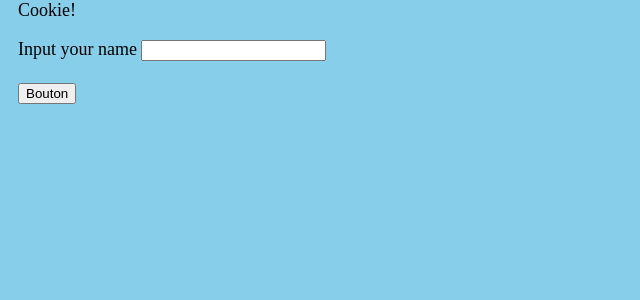
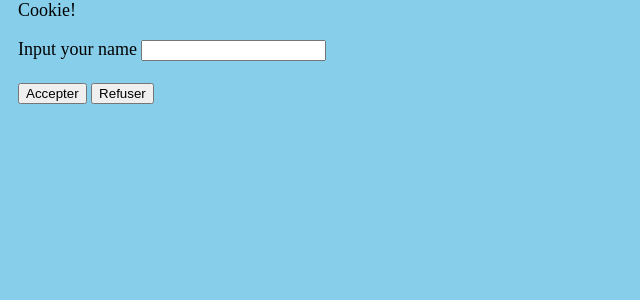
Before and after one commit to JumperBoost/NDI2024, a Symfony app: template templates/pageCookie.html.twig in a window 1280 px wide. Shown: the part 18-318 px from the top of the page, without its empty margins (0-640 px from the left). Run offline with Twig, Linux system fonts and the light colour scheme; the template is opened without the code that fills it, so the values that code supplies are empty; style sheets or scripts are compiled from the project's sources; some libraries are stand-ins or nearby versions.

Commit message:
Feat : Ajout de boutons pour Accepter et Refuser (le refuser fuit et Accepter veut être cliquer !)
* Ajout de css et de javaScript

* Fonctionnement : Le bouton Refuser fuit aléatoirement dans le block auquel il fait partie (ex : div), et le bouton accepter se met à son ancienne place.

```diff
--- a/assets/js/cookieInfernal.js
+++ b/assets/js/cookieInfernal.js
@@ -1,18 +1,19 @@
-const button = document.getElementById("fleeButtonTest");
-const container = button.parentElement;
+const boutonRefuser = document.getElementById("fleeButtonTest");
+const boutonAccepter = document.getElementById("fleeButtonAccepter")
+const container = boutonRefuser.parentElement;
 
 let escapeCount = 0;
 const maxEscapes = Math.random() * 10 + 4;
 console.log(maxEscapes);
 
 
-button.addEventListener("mouseover" || "click", () => {
+boutonRefuser.addEventListener("mouseover" || "click", () => {
     if (escapeCount < maxEscapes) {
         moveButtonWithinContainer();
         escapeCount++;
     } else {
-        button.textContent = "Tu m'as attrapé !";
-        button.style.cursor = "pointer";
+        boutonRefuser.textContent = "C'est bon, j'me rend ! (Refuser)";
+        boutonRefuser.style.cursor = "pointer";
     }
 });
 
@@ -21,23 +22,33 @@ function moveButtonWithinContainer() {
     const containerRect = container.getBoundingClientRect();
 
     // Taille du bouton
-    const buttonWidth = button.offsetWidth;
-    const buttonHeight = button.offsetHeight;
+    const currentRect = boutonRefuser.getBoundingClientRect();
+    const currentX = currentRect.left - containerRect.left;
+    const currentY = (currentRect.top - containerRect.top) -20;
 
-    // Nouvelle position aléatoire relative à la div
-    const newX = Math.random() * (containerRect.width - buttonWidth);
-    const newY = Math.random() * (containerRect.height - buttonHeight);
+    // Nouvelle position aléatoire pour le bouton "Refuser"
+    const newX = Math.random() * (containerRect.width - boutonRefuser.offsetWidth);
+    const newY = Math.random() * (containerRect.height - boutonRefuser.offsetHeight);
+
+    // Déplacer le bouton "Accepter" à l'ancienne position du bouton "Refuser"
+    boutonAccepter.style.transform = `translate(${currentX}px, ${currentY}px)`;
 
     // Rendre les jambes visibles et démarrer l'animation
-    button.classList.add('fleeing'); // Activer la classe qui fait apparaître les jambes
-    button.style.setProperty('visibility', 'visible');
-    button.style.setProperty('opacity', '1'); // Rendre les jambes visibles
+    boutonAccepter.classList.add('fleeing'); // Activer la classe qui fait apparaître les jambes
+    boutonAccepter.style.setProperty('visibility', 'visible');
+    boutonAccepter.style.setProperty('opacity', '1'); // Rendre les jambes visibles
+
+
+    boutonRefuser.classList.add('fleeing'); // Activer la classe qui fait apparaître les jambes
+    boutonRefuser.style.setProperty('visibility', 'visible');
+    boutonRefuser.style.setProperty('opacity', '1'); // Rendre les jambes visibles
 
     // Déplacer le bouton avec la rotation
-    button.style.transform = `translate(${newX}px, ${newY}px)`;
+    boutonRefuser.style.transform = `translate(${newX}px, ${newY}px)`;
 
     // Masquer les jambes après un certain temps (après la fuite)
     setTimeout(() => {
-        button.classList.remove('fleeing'); // Masquer les jambes après la fuite
+        boutonRefuser.classList.remove('fleeing'); // Masquer les jambes après la fuite
+        boutonAccepter.classList.remove('fleeing');
     }, 500); // Durée qui correspond à la durée de la fuite
 }
--- a/assets/styles/app.scss
+++ b/assets/styles/app.scss
@@ -10,12 +10,12 @@ main {
     margin: 10px;
 }
 
-#fleeButtonTest {
+#fleeButtonTest, #fleeButtonAccepter {
     transition: transform 0.5s ease, background-color 0.4s ease;
     position: relative;
 }
 
-#fleeButtonTest::before, #fleeButtonTest::after {
+.fleeButton::before, .fleeButton::after {
     content: '';
     position: absolute;
     bottom: -15px;
@@ -28,16 +28,16 @@ main {
     visibility: hidden; /* Les jambes commencent cachées */
 }
 
-#fleeButtonTest.fleeing::before, #fleeButtonTest.fleeing::after {
+.fleeButton.fleeing::before, .fleeButton.fleeing::after {
     visibility: visible; /* Afficher les jambes lorsque le bouton fuit */
     opacity: 1; /* Rendre les jambes visibles */
 }
 
-#fleeButtonTest::before {
+.fleeButton::before {
     left: 10px; /* Positionner la jambe gauche */
 }
 
-#fleeButtonTest::after {
+.fleeButton::after {
     right: 10px; /* Positionner la jambe droite */
     animation-delay: 0.15s; /* Décalage pour simuler une marche alternée */
 }
--- a/templates/pageCookie.html.twig
+++ b/templates/pageCookie.html.twig
@@ -9,7 +9,8 @@
     <div id="test"></div>
     <div id="test">
         <br>
-        <button id="fleeButtonTest">Bouton</button>
+        <button id="fleeButtonAccepter" class="fleeButton">Accepter</button>
+        <button id="fleeButtonTest" class="fleeButton">Refuser</button>
         <br><br><br><br><br><br>
     </div>
     <script src="{{ asset('js/cookie.js') }}"></script>
```
